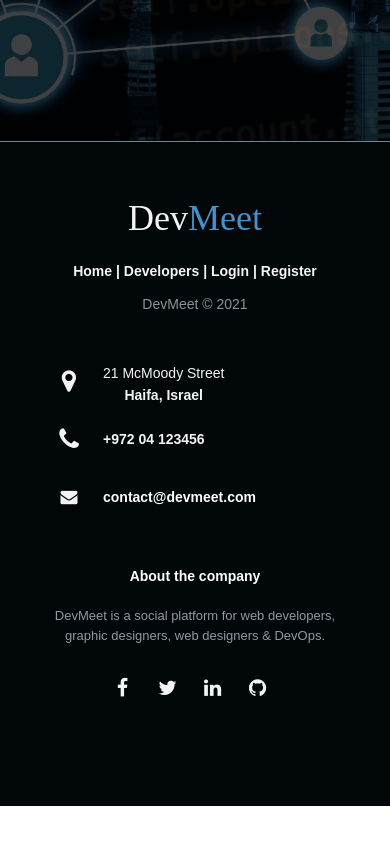
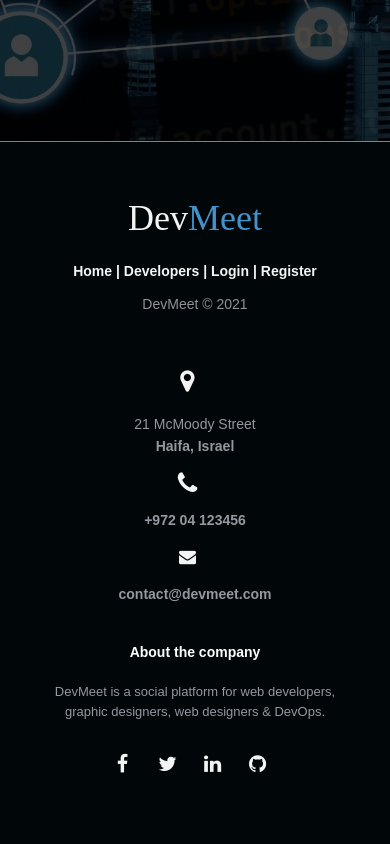
Before and after one commit to moodyomar/DevMeet, a React (Create React App) app in the folder client/: page / in a window 390 px wide. Shown: the part 703-1547 px from the top of the page. Before the commit the page ends 1509 px from the top, so only its background shows below. Built offline with nearby package versions, Linux system fonts and the light colour scheme; no server answers; the HTML template or start-up script is replaced by a standard one.

Commit message:
align footer layout on mobile

```diff
--- a/client/src/comps/styling/Footer.css
+++ b/client/src/comps/styling/Footer.css
@@ -153,7 +153,12 @@
 		font: bold 14px sans-serif;
 
 	}
-
+.icon-row{
+  flex-direction: column;
+}
+.icon-row p,.icon-row p a{
+  color:  #92999f !important;
+}
 	.footer-distributed .footer-left,
 	.footer-distributed .footer-center,
 	.footer-distributed .footer-right{
```
